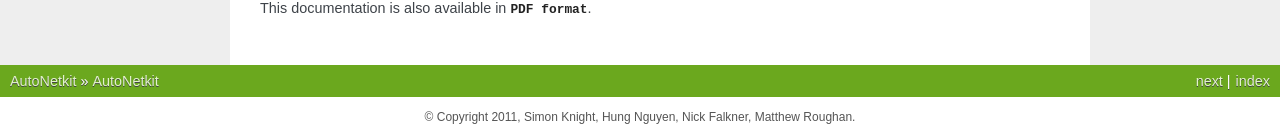
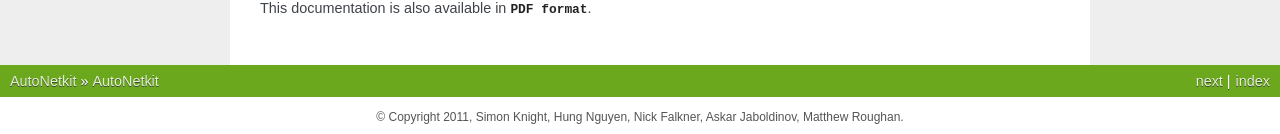
Before and after one commit to sk2/ank_legacy_v2, a Sphinx documentation site: the page built from doc/source/index.rst, in a window 1280 px wide. Shown: the part 1006-1140 px from the top of the page. Built offline with Sphinx 7.4.7, drawn with Linux system fonts in a browser that asks for light colours; formulas are drawn with MathJax 3.

Commit message:
Add Askar's responsibility in doc....

```diff
--- a/doc/source/conf.py
+++ b/doc/source/conf.py
@@ -47,7 +47,7 @@ master_doc = 'index'
 
 # General information about the project.
 project = u'AutoNetkit'
-copyright = u'2011, Simon Knight, Hung Nguyen, Nick Falkner, Matthew Roughan'
+copyright = u'2011, Simon Knight, Hung Nguyen, Nick Falkner, Askar Jaboldinov, Matthew Roughan'
 
 # The version info for the project you're documenting, acts as replacement for
 # |version| and |release|, also used in various other places throughout the
```
